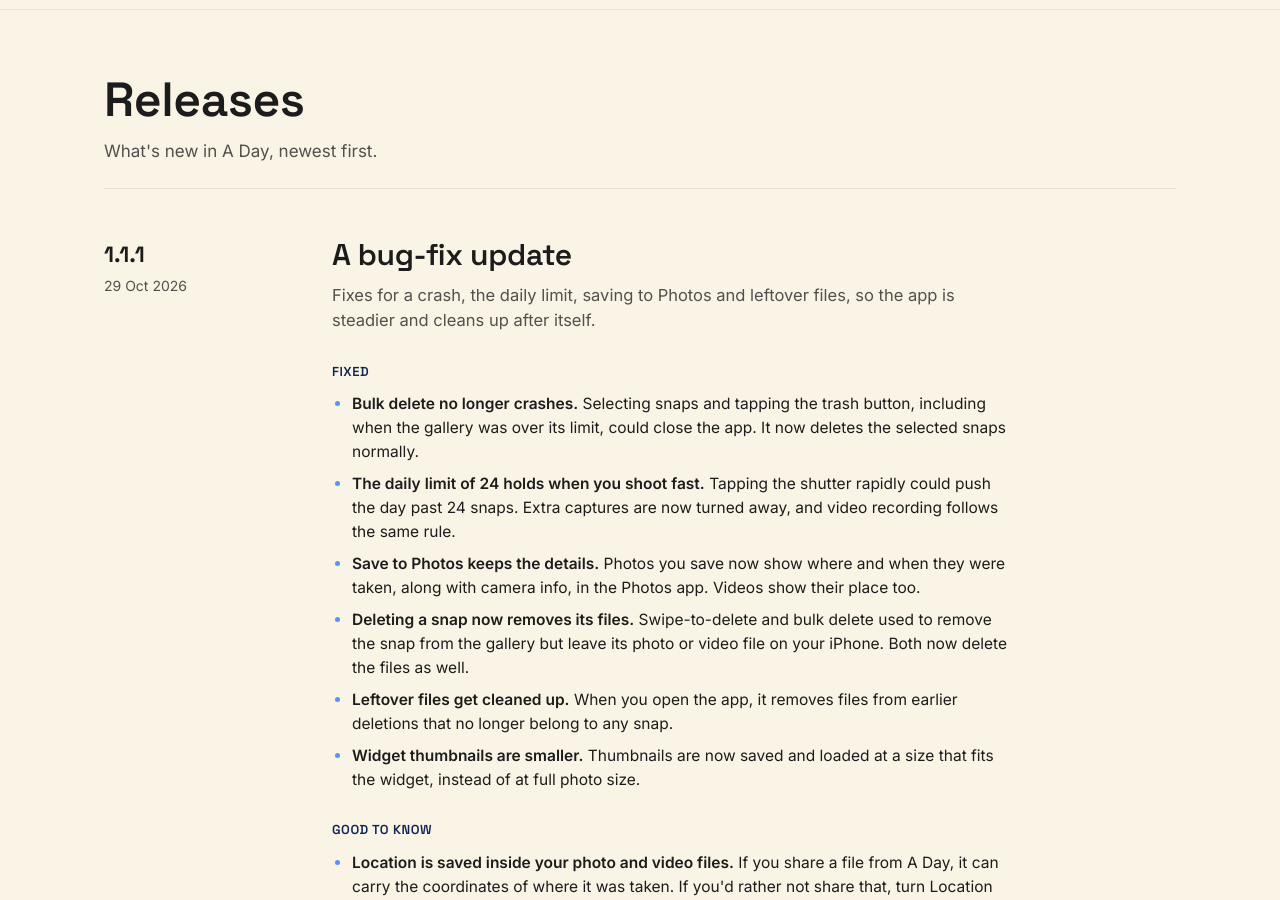
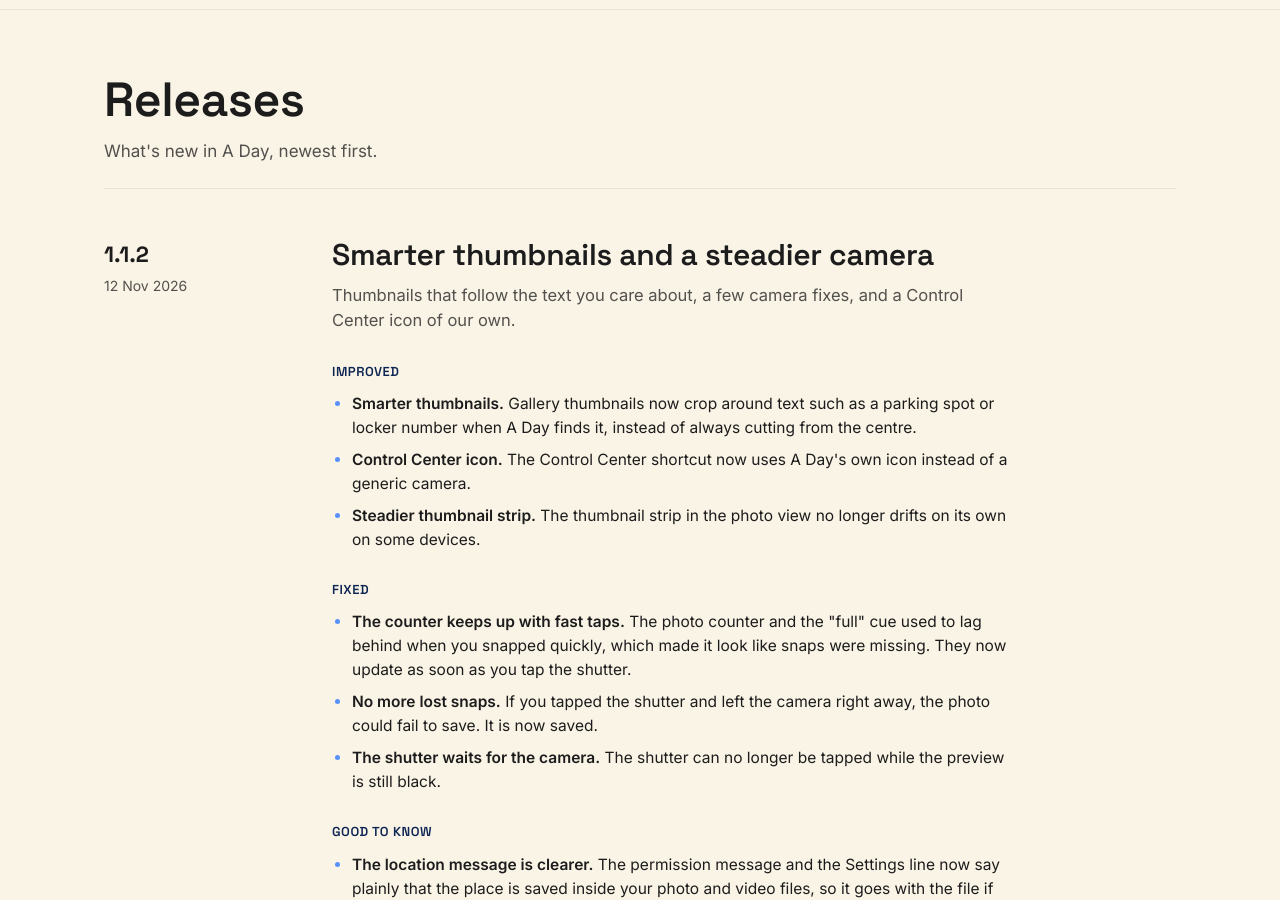
Before and after one commit to ADA-Batagor/ADA-Batagor.github.io, a plain HTML site: page a-day/releases/index.html in a window 1280 px wide. Shown: the part 57-957 px from the top of the page. Drawn offline with Linux system fonts and the light colour scheme.

Commit message:
Add A Day 1.1.2 to the releases page

```diff
--- a/a-day/releases/index.html
+++ b/a-day/releases/index.html
@@ -73,6 +73,33 @@
 
   <div class="cl-list">
     <!-- NEW ENTRIES BELOW -->
+
+    <article class="cl-entry" id="1-1-2">
+      <div class="cl-meta">
+        <a class="cl-version" href="#1-1-2">1.1.2</a>
+        <time class="cl-date" datetime="2026-11-12">12 Nov 2026</time>
+      </div>
+      <div class="cl-body">
+        <h2>Smarter thumbnails and a steadier camera</h2>
+        <p class="cl-summary">Thumbnails that follow the text you care about, a few camera fixes, and a Control Center icon of our own.</p>
+        <h3 class="cl-group">Improved</h3>
+        <ul>
+          <li><strong>Smarter thumbnails.</strong> Gallery thumbnails now crop around text such as a parking spot or locker number when A Day finds it, instead of always cutting from the centre.</li>
+          <li><strong>Control Center icon.</strong> The Control Center shortcut now uses A Day's own icon instead of a generic camera.</li>
+          <li><strong>Steadier thumbnail strip.</strong> The thumbnail strip in the photo view no longer drifts on its own on some devices.</li>
+        </ul>
+        <h3 class="cl-group">Fixed</h3>
+        <ul>
+          <li><strong>The counter keeps up with fast taps.</strong> The photo counter and the "full" cue used to lag behind when you snapped quickly, which made it look like snaps were missing. They now update as soon as you tap the shutter.</li>
+          <li><strong>No more lost snaps.</strong> If you tapped the shutter and left the camera right away, the photo could fail to save. It is now saved.</li>
+          <li><strong>The shutter waits for the camera.</strong> The shutter can no longer be tapped while the preview is still black.</li>
+        </ul>
+        <h3 class="cl-group">Good to know</h3>
+        <ul>
+          <li><strong>The location message is clearer.</strong> The permission message and the Settings line now say plainly that the place is saved inside your photo and video files, so it goes with the file if you share or save it. The new message appears the next time iOS asks for permission; if you already allowed location, you will see the change in Settings.</li>
+        </ul>
+      </div>
+    </article>
 
     <article class="cl-entry" id="1-1-1">
       <div class="cl-meta">
```
